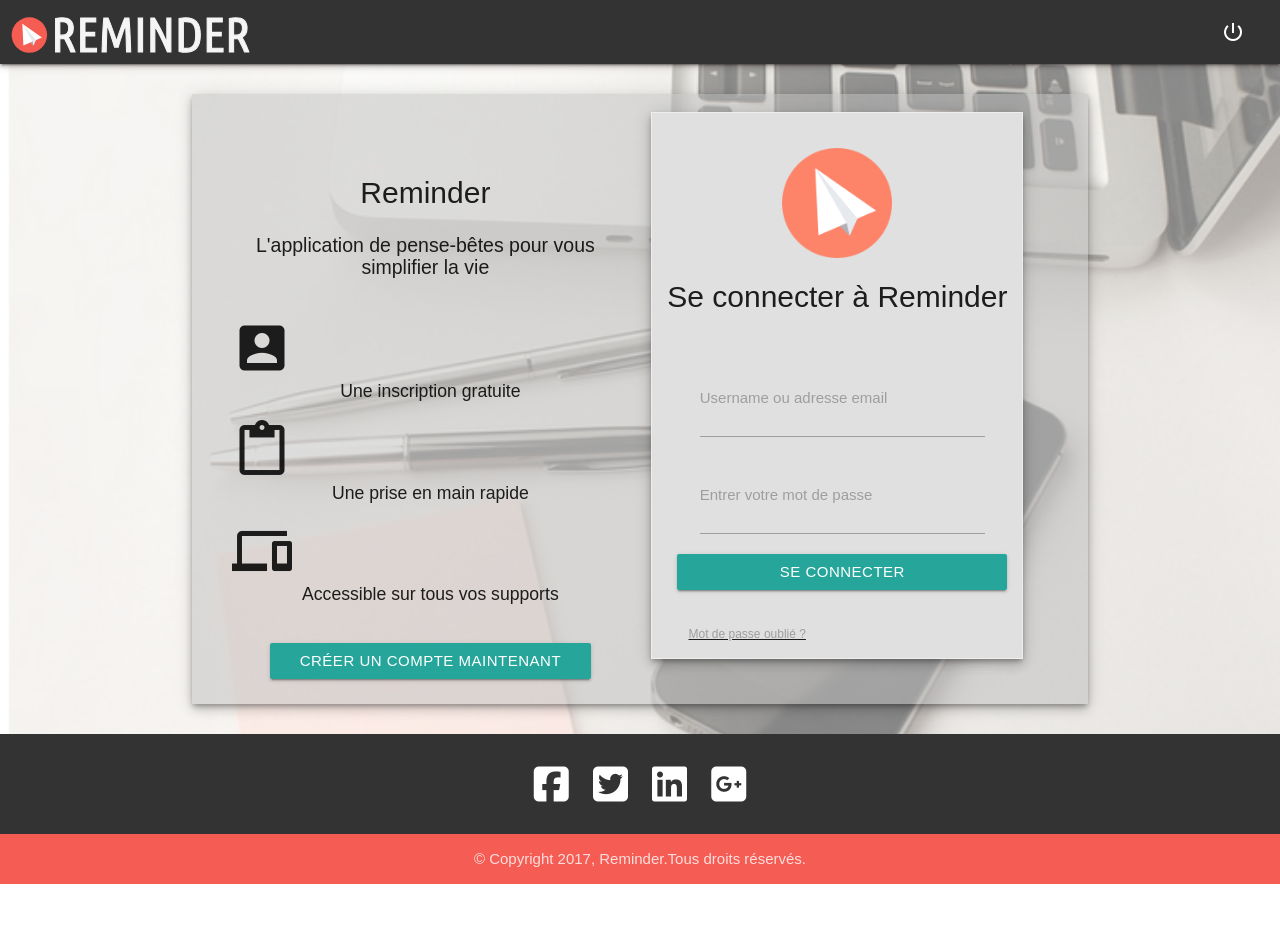
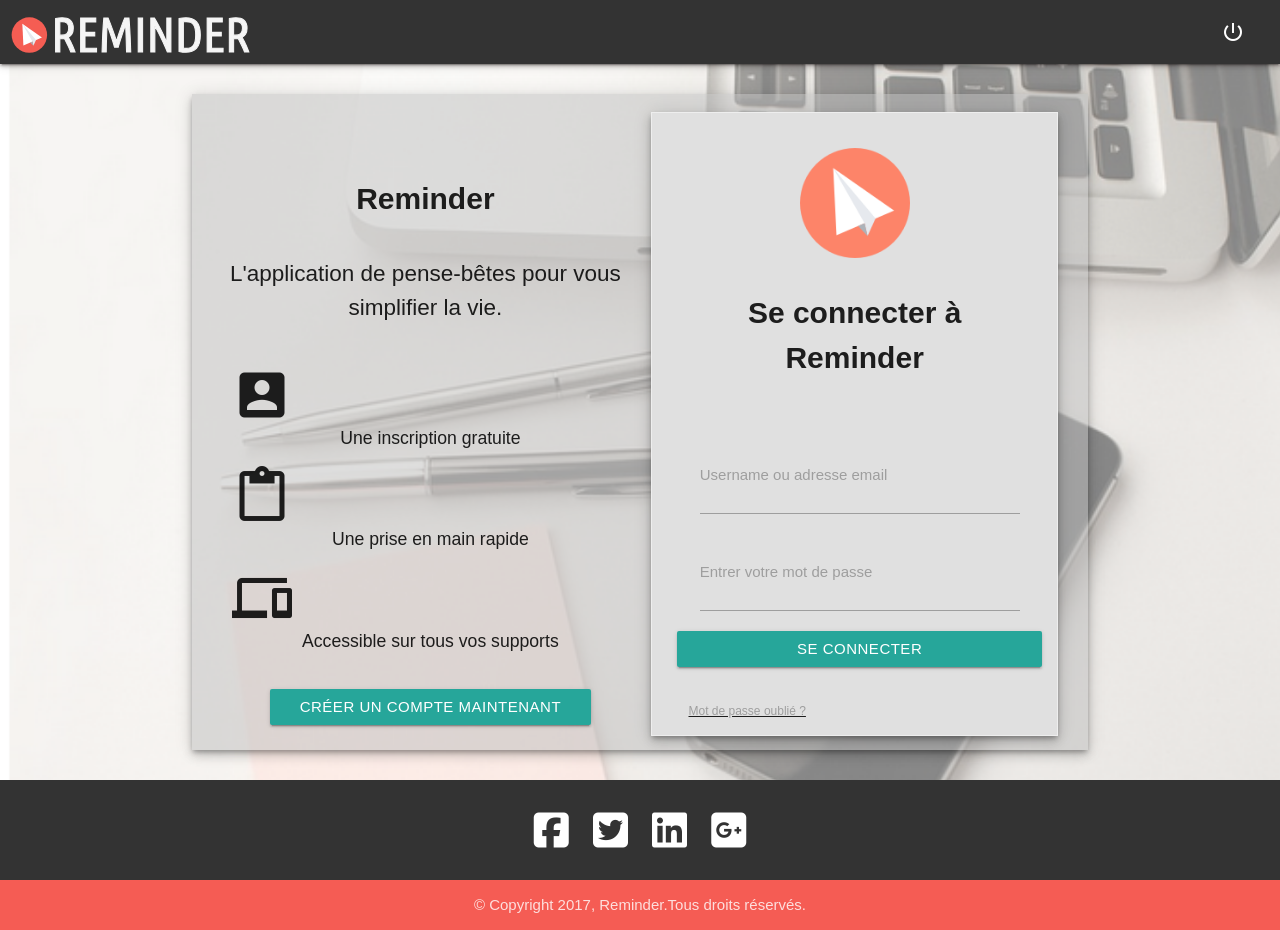
Before and after one commit to RQMdev/Reminder, a React (Create React App) app: page /signin in a window 1280 px wide. Before the commit the page ends 884 px from the top, so only its background shows below. Built offline with nearby package versions, Linux system fonts and the light colour scheme.

Commit message:
Modification du CSS
Ajustement CSS

```diff
--- a/src/App.css
+++ b/src/App.css
@@ -212,6 +212,19 @@
         font-size: 2.5em;
         color: red;
     }
+
+    .text {
+        line-height: 1.5;
+        font-size: 1.5em;
+    }
+
+    .title {
+        text-align: center;
+        font-weight: bold;
+        padding: 10px;
+        line-height:1.5;
+    }
+
     /*========================== 03. STICKY ==========================++++++++++*/
 
     .sticky {
--- a/src/Components/SignIn.js
+++ b/src/Components/SignIn.js
@@ -40,13 +40,13 @@
 
          <div className="col l6 col l6 m8 offset-m2">
 
-            <h1 className="center-align"> Reminder </h1>
+            <h1 className="title"> Reminder </h1>
 
-              <h2 className="center-align"> L'application de pense-bêtes pour vous simplifier la vie </h2>
+              <h2 className="center-align text"> L'application de pense-bêtes pour vous simplifier la vie.</h2>
 
                       <ul className="center-align flow-text ">
-                          <li><i className="medium material-icons valign-wrapper">account_box</i>Une inscription gratuite</li>
-                          <li><i className="medium material-icons valign-wrapper">content_paste</i>Une prise en main rapide </li>
+                          <li><i className="medium material-icons valign-wrapper icones">account_box</i>Une inscription gratuite</li>
+                          <li><i className="medium material-icons valign-wrapper icones">content_paste</i>Une prise en main rapide </li>
                           <li><i className="medium material-icons valign-wrapper">devices</i>Accessible sur tous vos supports </li>
                           <li><a className="waves-effect waves-light btn btn-intro "> <Link to="/signup">Créer un compte maintenant </Link> </a></li>
                       </ul>
@@ -56,7 +56,7 @@
        <div className="sign-in">
          <div className="form-login  z-depth-3">
           <img className="responsive-img logo-form" src="images/logo-min.png" alt="" />
-          <h3 className="center-align">Se connecter à Reminder</h3>
+          <h3 className="center-align title ">Se connecter à Reminder</h3>
 
 
           <form className="col s12" method="post" onSubmit={this.handleSubmit.bind(this)}>
```
